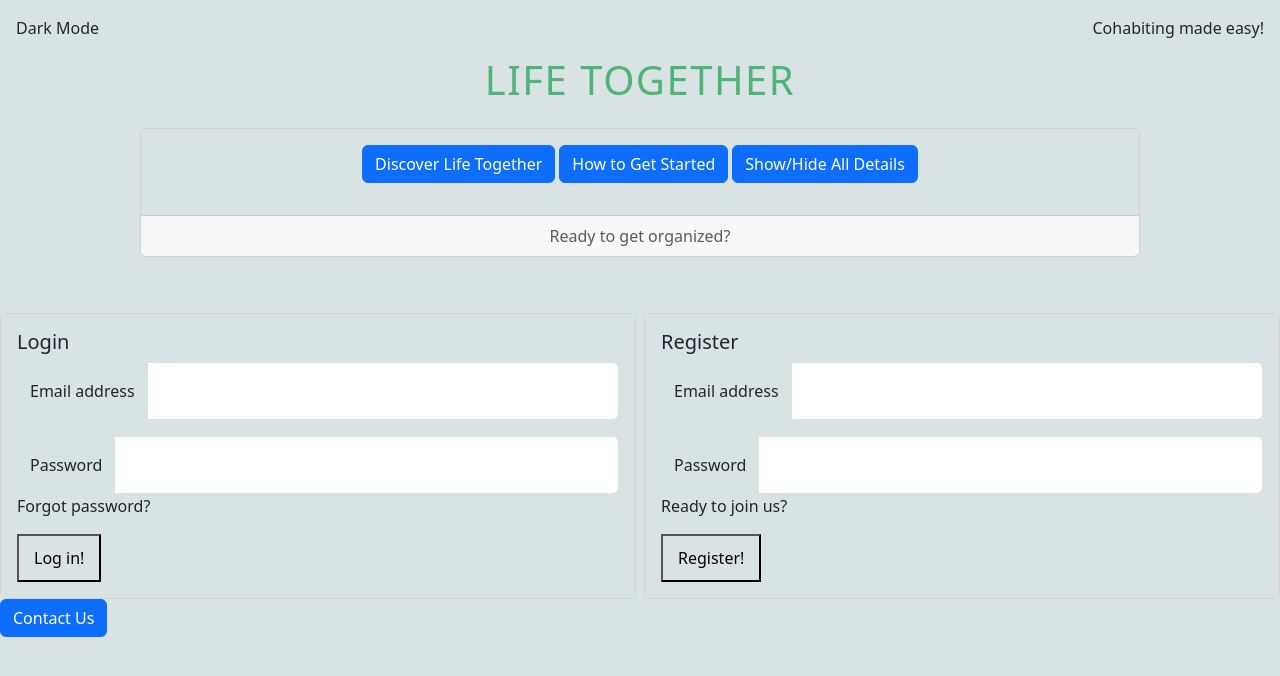
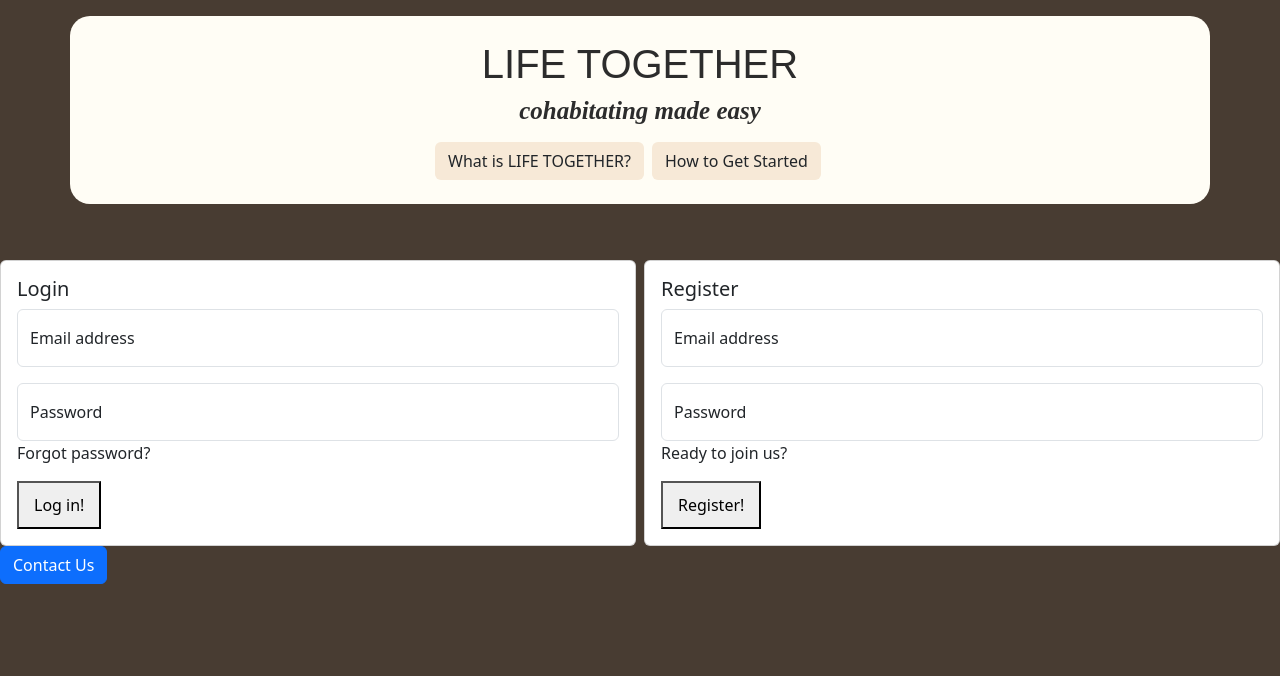
Before and after one commit to ashleymh060504/life-together, a React (Vite) app in the folder client/: page / in a window 1280 px wide. Shown: the top 676 px of the page. Built offline with nearby package versions, Linux system fonts and the light colour scheme.

Commit message:
CSS for header and navbar in landing page

```diff
--- a/client/src/components/login-page/Welcome.jsx
+++ b/client/src/components/login-page/Welcome.jsx
@@ -4,37 +4,28 @@ function Welcome() {
   return (
     <div>
       {/* Header */}
-      <ul class="nav justify-content-between mt-3">
-        <li class="nav-item ms-3">
-          <p className="dark-mode-btn">Dark Mode</p>
-        </li>
-        <li class="nav-item me-3">
-          <p>Cohabiting made easy!</p>
-        </li>
-      </ul>
-      <ul class="nav justify-content-center mb-3">
-        <li class="nav-item">
-          <h1 className="heading">LIFE TOGETHER</h1>
-        </li>
-      </ul>
-
-      {/* Learn More */}
-      <div className="container-sm welcome-small">
-        <div class="card text-center">
-          <div class="card-body">
-            <p class="d-inline-flex gap-1">
-              <a
-                class="btn btn-primary"
+      <div class="header container mt-3">
+        <div class="titles  pt-4">
+          <h1 class="landingpage-title">LIFE TOGETHER</h1>
+          <h2 class="landingpage-subtitle">cohabitating made easy</h2>
+        </div>
+        <nav class="navbar d-flex justify-content-center">
+          <ul class="list-unstyled list-inline">
+            <li class="list-inline-item">
+              <button
+                class="btn btn-color"
                 data-bs-toggle="collapse"
                 href="#multiCollapseExample1"
                 role="button"
                 aria-expanded="false"
                 aria-controls="multiCollapseExample1"
               >
-                Discover Life Together
-              </a>
+                What is LIFE TOGETHER?
+              </button>
+            </li>
+            <li class="list-inline-item">
               <button
-                class="btn btn-primary"
+                class="btn btn-color"
                 type="button"
                 data-bs-toggle="collapse"
                 data-bs-target="#multiCollapseExample2"
@@ -43,17 +34,8 @@ function Welcome() {
               >
                 How to Get Started
               </button>
-              <button
-                class="btn btn-primary"
-                type="button"
-                data-bs-toggle="collapse"
-                data-bs-target=".multi-collapse"
-                aria-expanded="false"
-                aria-controls="multiCollapseExample1 multiCollapseExample2"
-              >
-                Show/Hide All Details
-              </button>
-            </p>
+            </li>
+          </ul>
           <div class="row">
             <div class="col">
               <div class="collapse multi-collapse" id="multiCollapseExample1">
@@ -68,20 +50,16 @@ function Welcome() {
               <div class="collapse multi-collapse" id="multiCollapseExample2">
                 <div class="card card-body">
                   Simply register or log in below to access your profile. From
-                    there, you can create a new group and invite groupmates to
-                    get started. With LIFE TOGETHER, you can select and assign
-                    tasks to groupmates, create new tasks, delete tasks, change
-                    task deadlines as well as monitor and update the progress
-                    status of a task.
+                  there, you can create a new group and invite groupmates to get
+                  started. With LIFE TOGETHER, you can select and assign tasks
+                  to groupmates, create new tasks, delete tasks, change task
+                  deadlines as well as monitor and update the progress status of
+                  a task.
                 </div>
               </div>
             </div>
           </div>
-          </div>
-          <div class="card-footer text-body-secondary">
-            Ready to get organized?
-          </div>
-        </div>
+        </nav>
       </div>
     </div>
   );
--- a/client/src/components/login-page/welcome.css
+++ b/client/src/components/login-page/welcome.css
@@ -1,12 +1,27 @@
-.dark-mode-btn {
-    cursor: pointer;
+body {
+  background-color: #483c32;
 }
 
-.heading {
-    color: #4FB477;
-    letter-spacing: 1.5px;
+.header {
+  background-color: #fffdf5;
+  border-radius: 20px;
 }
 
-.welcome-small {
-    width: 80vw;
+.landingpage-title {
+  color: #2c2c2c;
+  text-align: center;
+  font-family: fantasy;
 }
+
+.landingpage-subtitle {
+  color: #2c2c2c;
+  text-align: center;
+  font-family: initial;
+  font-size: 25px;
+  font-style: italic;
+  font-weight: bold;
+}
+
+.btn-color {
+  background-color: #f7e9d7;
+}
--- a/client/src/index.css
+++ b/client/src/index.css
@@ -1,6 +1,6 @@
-* {
+/* * {
   background-color: hsl(180, 16%, 87%);
-}
+} */
 
 .app {
     max-width: 400px;
```
Lines whose indentation alone changed are shown as unchanged.
